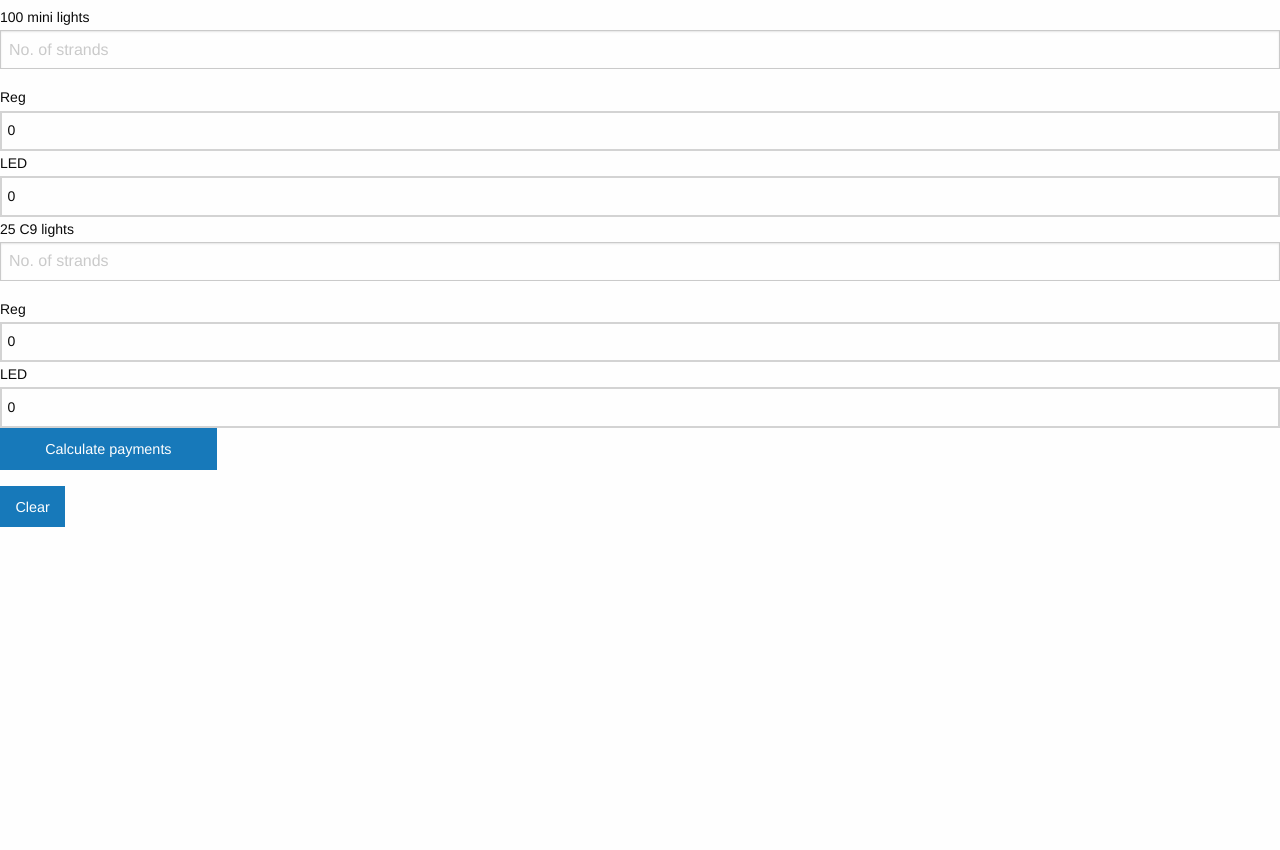
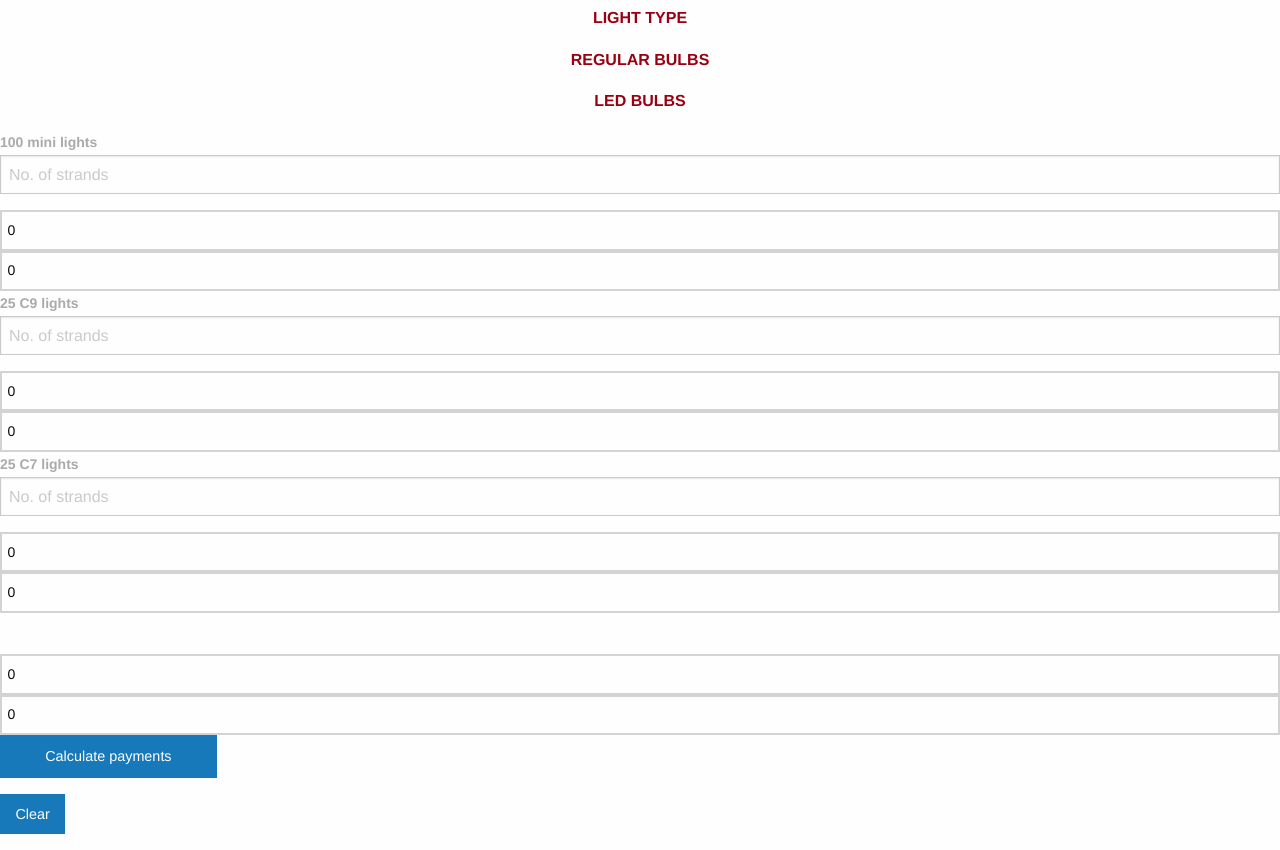
Before and after one commit to githamm/calculator, a plain HTML site: page christmas-lights-calculator.html in a window 1280 px wide. Shown: the part 70-920 px from the top of the page. Before the commit the page ends 800 px from the top, so only its background shows below. Drawn offline with nearby package versions, Linux system fonts and the light colour scheme.

Commit message:
Functionality working; adding refinements

```diff
--- a/christmas-lights-calculator.html
+++ b/christmas-lights-calculator.html
@@ -15,6 +15,24 @@
         border: 2px solid lightgray;
         padding: 0.35rem;
     }
+
+    .section-break {
+        border-top: 1px solid red;
+        padding: .5rem;
+    }
+
+    label.light-type {
+        font-size: .875rem;
+        color: #aaa;
+        font-weight: bold;
+    }
+    p.column-heading {
+        font-size: 1rem;
+        color: #990012;
+        font-weight: bold;
+        text-transform: uppercase;
+        text-align: center;
+    }
     </style>
 </head>
 
@@ -24,38 +42,81 @@
             <h1>Christmas Lights Cost Calculator</h1>
         </div>
     </div>
+    <div class="row">
+        <div class="large-4 small-4 columns">
+            <p class="column-heading">Light type</p>
+        </div>
+        <div class="large-4 small-4 columns">
+            <p class="column-heading">Regular bulbs</p>
+        </div>
+        <div class="large-4 small-4 columns">
+            <p class="column-heading">LED bulbs</p>
+        </div>
+    </div>
     <form id="lights-form" name="lights-form">
         <div class="row">
             <div class="large-4 small-4 columns">
-                <label>100 mini lights
+                <label class="light-type">100 mini lights
                     <input type="text" name="quantitymini" placeholder="No. of strands" />
                 </label>
             </div>
             <div class="large-4 small-4 columns">
-                <label>Reg
+                <label>
                     <div class="answer" id="monthly-reg-mini"> 0 </div>
                 </label>
             </div>
             <div class="large-4 small-4 columns">
-                <label>LED
+                <label>
                     <div class="answer" id="monthly-led-mini"> 0 </div>
                 </label>
             </div>
         </div>
         <div class="row">
             <div class="large-4 small-4 columns">
-                <label>25 C9 lights
+                <label class="light-type">25 C9 lights
                     <input type="text" name="quantityc9" placeholder="No. of strands" />
                 </label>
             </div>
             <div class="large-4 small-4 columns">
-                <label>Reg
+                <label>
                     <div class="answer" id="monthly-reg-c9"> 0 </div>
                 </label>
             </div>
             <div class="large-4 small-4 columns">
-                <label>LED
+                <label>
                     <div class="answer" id="monthly-led-c9"> 0 </div>
+                </label>
+            </div>
+        </div>
+        <div class="row">
+            <div class="large-4 small-4 columns">
+                <label class="light-type">25 C7 lights
+                    <input type="text" name="quantityc7" placeholder="No. of strands" />
+                </label>
+            </div>
+            <div class="large-4 small-4 columns">
+                <label>
+                    <div class="answer" id="monthly-reg-c7"> 0 </div>
+                </label>
+            </div>
+            <div class="large-4 small-4 columns">
+                <label>
+                    <div class="answer" id="monthly-led-c7"> 0 </div>
+                </label>
+            </div>
+        </div>
+        <div class="row">
+            <div class="large-4 small-4 columns">
+                <p>&nbsp;
+            </div>
+            <div class="large-4 small-4 columns">
+                <label>
+                    <div class="answer" id="total-reg"> 0 </div>
+                </label>
+            </div>
+            <div class="large-4 small-4 columns">
+                <label>
+                    <div class="answer" id="total-led"> 0 </div>
                 </label>
             </div>
         </div>
@@ -82,21 +143,34 @@ font-weight: bold; width: 100px; padding: 5px; color:#FFF;"> 0 </div>
     {
         var quantityMini = document.forms["lights-form"].quantitymini.value * 1;
         var quantityC9 = document.forms["lights-form"].quantityc9.value * 1;
+        var quantityC7 = document.forms["lights-form"].quantityc7.value * 1;
 
         var resultMiniReg = (quantityMini * (0.04 * 150 * 0.104));
         var resultMiniLed = (quantityMini * (0.00750952 * 150 * 0.104));
         var resultC9Reg = (quantityC9 * (0.175 * 150 * 0.104));
         var resultC9Led = (quantityC9 * (0.002875 * 150 * 0.104));
+        var resultC7Reg = (quantityC7 * (0.125 * 150 * 0.104));
+        var resultC7Led = (quantityC7 * (0.0024 * 150 * 0.104));
+        var totalReg = resultMiniReg + resultC9Reg + resultC7Reg;
+        var totalLed = resultMiniLed + resultC9Led + resultC7Led;
 
         resultMiniReg = Math.round(resultMiniReg * 100) / 100;
         resultMiniLed = Math.round(resultMiniLed * 100) / 100;
         resultC9Reg = Math.round(resultC9Reg * 100) / 100;
         resultC9Led = Math.round(resultC9Led * 100) / 100;
+        resultC7Reg = Math.round(resultC7Reg * 100) / 100;
+        resultC7Led = Math.round(resultC7Led * 100) / 100;
+        totalReg = Math.round(totalReg * 100) / 100;
+        totalLed = Math.round(totalLed * 100) / 100;
 
         document.getElementById("monthly-reg-mini").innerHTML = '$' + resultMiniReg;
         document.getElementById("monthly-led-mini").innerHTML = '$' + resultMiniLed;
         document.getElementById("monthly-reg-c9").innerHTML = '$' + resultC9Reg;
         document.getElementById("monthly-led-c9").innerHTML = '$' + resultC9Led;
+        document.getElementById("monthly-reg-c7").innerHTML = '$' + resultC7Reg;
+        document.getElementById("monthly-led-c7").innerHTML = '$' + resultC7Led;
+        document.getElementById("total-reg").innerHTML = '$' + totalReg;
+        document.getElementById("total-led").innerHTML = '$' + totalLed;
 
     }
     </script>
```
